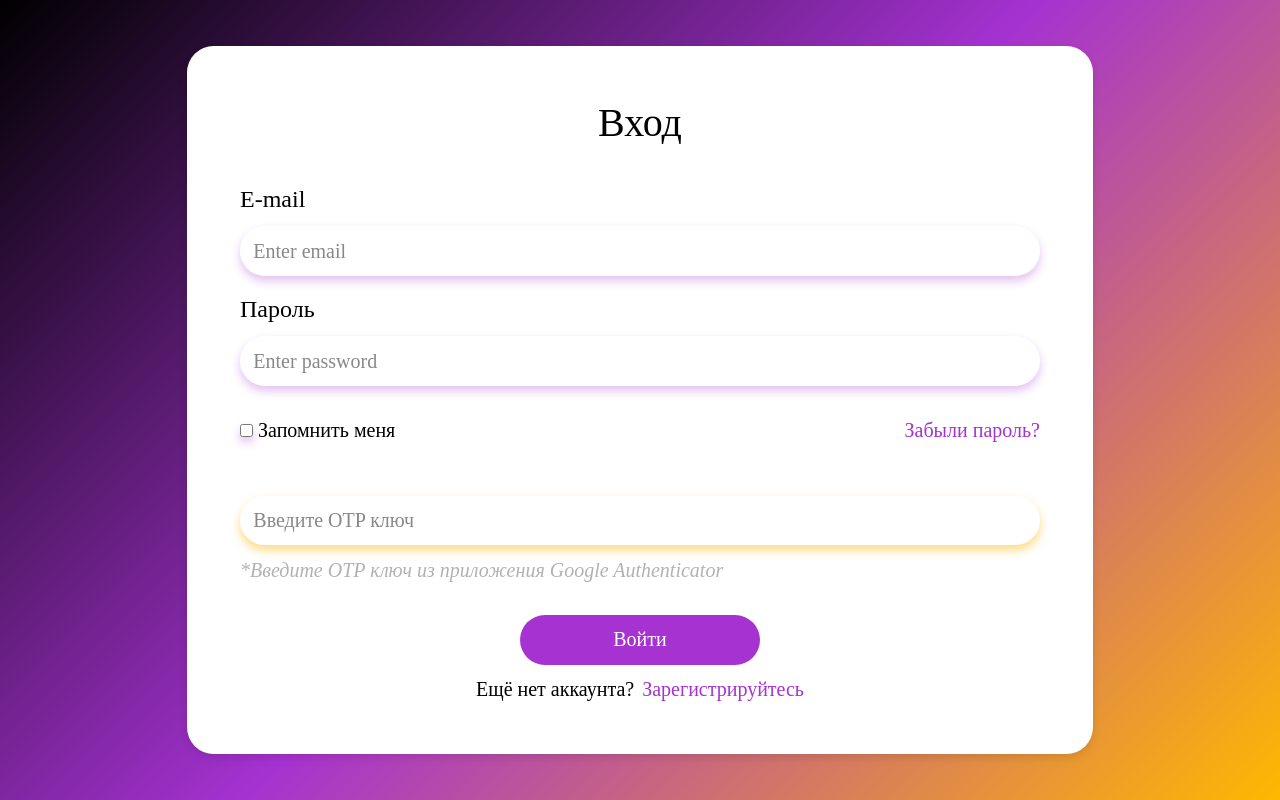
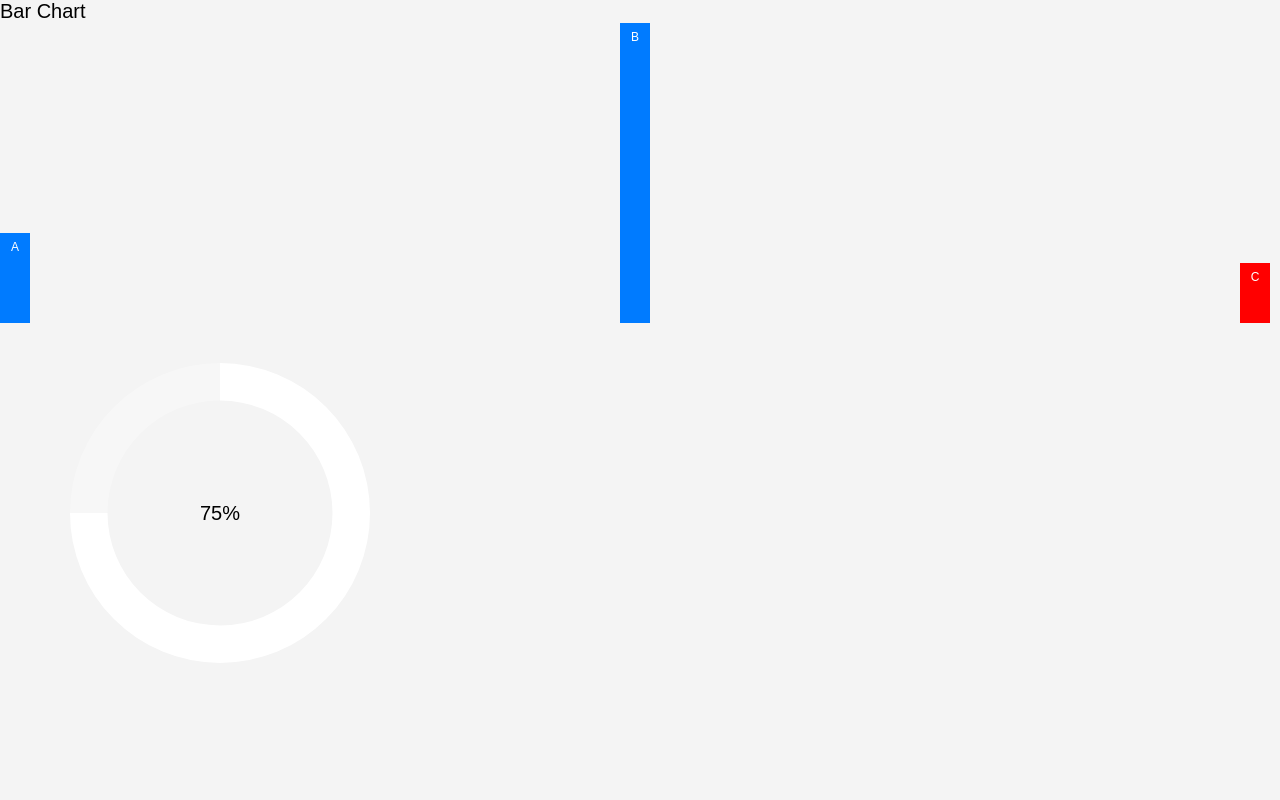
Before and after one commit to ultramegapig/pulse-project, a React (Create React App) app in the folder front/: page /progress in a window 1280 px wide. Built offline with nearby package versions, Linux system fonts and the light colour scheme; a web font is replaced by a local one.

Commit message:
yedanniy hui

```diff
--- a/front/src/App.tsx
+++ b/front/src/App.tsx
@@ -10,12 +10,19 @@ import ActiveCalendar from './images/activeCalendarIcon.svg';
 import ActiveLectureIcon from './images/activeCourseIcon.svg';
 import ActiveTestsIcon from './images/activeTestsIcon.svg';
 import ActiveStatisticIcon from './images/activeStatisticIcon.svg';
+import YouTubePlayer from './components/YoutubePlayer';
 import React, { useState, lazy, Suspense, useContext, useEffect } from 'react';
 import { BrowserRouter as Router, Routes, Route, Link, Navigate } from 'react-router-dom';
 import { AuthContext, AuthProvider } from './context/AuthContext';
 import './styles/sideBar.scss';
 import Login from './components/Login';
 import Register from './areas/Register';
+
+import CourseDescriptionPage from './areas/CourseDescriptionPage';
+
+import BarChart from './components/Barchart';
+import DonutChart from './components/Donutchart';
+
 
 // Lazy load components
 const MainPage = lazy(() => import('./areas/MainPage'));
@@ -113,7 +120,7 @@ const AppContent: React.FC = () => {
                 <Route key={key} path={modules[parseInt(key)].path} element={React.createElement(modules[parseInt(key)].component)} />
               ))}
               <Route path="/courses" element={<Courses />} />
-              <Route path="/podrobnosti/:id" element={<Podrobnosti />} />
+              <Route path="/course/:id" element={<CourseDescriptionPage />} />
             </Routes>
           </Suspense>
         </div>
@@ -122,14 +129,21 @@ const AppContent: React.FC = () => {
   );
 };
 
+const chartData = [
+  { label: 'A', value: 30 }, // representing 30%
+  { label: 'B', value: 100 }, // representing 50%
+  { label: 'C', value: 20 }, // representing 20%
+  // Add more data objects as needed
+];
+
+let successPercentage = 75
 // Root app component
 const App: React.FC = () => {
   return (
-    <AuthProvider>
-      <Router>
-        <AppContent/>
-      </Router>
-    </AuthProvider>
+    <div className="App">
+      <BarChart data={chartData} />
+      <DonutChart successPercentage={successPercentage} />
+    </div>
   );
 };
 
--- /dev/null
+++ b/front/src/components/Barchart.jsx
@@ -0,0 +1,20 @@
+
+import '../styles/barchart.scss'; // Import the CSS file
+import React from 'react';
+
+function BarChart({ data }) {
+  return (
+    <div>
+      <h2>Bar Chart</h2>
+      <div className="bar-chart">
+        {data.map((item, index) => (
+          <div key={index} className="bar" style={{ height: `${item.value}%` }}>
+            <span className="bar-label">{item.label}</span>
+          </div>
+        ))}
+      </div>
+    </div>
+  );
+}
+
+export default BarChart;
--- /dev/null
+++ b/front/src/components/Donutchart.jsx
@@ -0,0 +1,69 @@
+import React, { useEffect, useRef } from 'react';
+import { Doughnut } from 'react-chartjs-2';
+import { Chart, ArcElement } from 'chart.js';
+import '../styles/donutchart.scss';
+
+Chart.register(ArcElement);
+
+const DonutChartPercentPlugin = {
+  id: 'donutChartPercentPlugin',
+  beforeDraw: function(chart) {
+    if (!chart.chart) return; // Ensure chart object exists
+
+    const width = chart.chart.width,
+          height = chart.chart.height,
+          ctx = chart.chart.ctx;
+
+    ctx.restore();
+    const fontSize = (height / 100).toFixed(2);
+    ctx.font = fontSize + "em sans-serif";
+    ctx.textBaseline = "middle";
+
+    const text = chart.data.datasets[0].data[0] + "%",
+          textX = Math.round((width - ctx.measureText(text).width) / 2),
+          textY = height / 2;
+
+    ctx.fillText(text, textX, textY);
+    ctx.save();
+  }
+};
+
+Chart.register(DonutChartPercentPlugin);
+
+function DonutChart({ successPercentage }) {
+  const chartRef = useRef(null);
+
+  useEffect(() => {
+    const chartInstance = chartRef.current?.chartInstance;
+
+    // Ensure proper cleanup when unmounting
+    return () => {
+      if (chartInstance) {
+        chartInstance.destroy();
+      }
+    };
+  }, []);
+
+  const data = {
+    labels: ['Successful', 'Failed'],
+    datasets: [{
+      data: [successPercentage, 100 - successPercentage],
+      backgroundColor: [
+        'white', // Green color for successful results
+        'rgba(255,255,255, 0.3)', // Red color for failed results
+      ],
+
+      cutout: '75%', // Adjust the width of the colored segments as needed
+      borderWidth: 0
+    }]
+  };
+
+  return (
+    <div className="donut-chart-container">
+      <h2 className="donut-chart-title">{successPercentage}%</h2>
+      <Doughnut data={data} ref={chartRef} />
+    </div>
+  );
+}
+
+export default DonutChart;
--- /dev/null
+++ b/front/src/styles/barchart.scss
@@ -0,0 +1,29 @@
+/* styles.css */
+.bar-chart {
+    display: flex;
+    justify-content: space-between;
+    align-items: flex-end;
+    height: 300px; /* Adjust height as needed */
+  }
+
+  .bar {
+    background-color: #007bff; /* Blue color for bars, you can change it */
+    width: 30px; /* Adjust width as needed */
+    margin-right: 10px; /* Adjust spacing between bars */
+    text-align: center;
+    color: white; /* Text color */
+  }
+
+  .bar:last-child {
+    background-color: red;
+  }
+
+  .bar-label {
+    margin-top: 5px; /* Adjust spacing between label and bar */
+    font-size: 12px; /* Adjust font size as needed */
+  }
+
+  /* Optional: Add hover effect */
+  .bar:hover {
+    background-color: #0056b3; /* Darker blue color on hover */
+  }
--- /dev/null
+++ b/front/src/styles/donutchart.scss
@@ -0,0 +1,48 @@
+// DonutChart.scss
+$heightandwidht: 300px;
+.donut-chart-container {
+    display: flex;
+    flex-direction: column;
+    align-items: center;
+
+    padding: 40px 70px ;
+    position: relative;
+    width: $heightandwidht; /* Adjust width as needed */
+    height: $heightandwidht; /* Adjust height as needed */
+  }
+
+  .donut-chart-title {
+    position: absolute;
+    top: 50%;
+    left: 50%;
+    transform: translate(-50%, -50%);
+    text-align: center;
+  }
+  // Custom styles for the legend
+  .donut-chart-legend {
+    position: absolute;
+    bottom: 10px;
+    left: 50%;
+    transform: translateX(-50%);
+    display: flex;
+    justify-content: center;
+    list-style: none;
+    padding: 0;
+  }
+
+  .donut-chart-legend-item {
+    display: flex;
+    align-items: center;
+    margin-right: 10px;
+    border-radius: 10pt;
+    box-decoration-break: none;
+  }
+
+  .donut-chart-legend-color {
+    width: 20px;
+    height: 20px;
+    border-radius: 50%;
+    margin-right: 5px;
+  }
+
+  // Add more custom styles as needed
```
Also changed, not shown: 1 other file (tests, documents, lock files or other folders).
